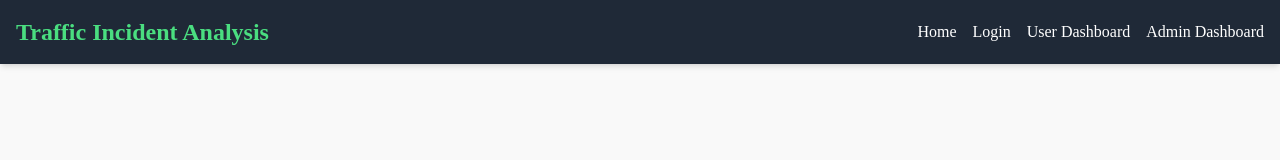
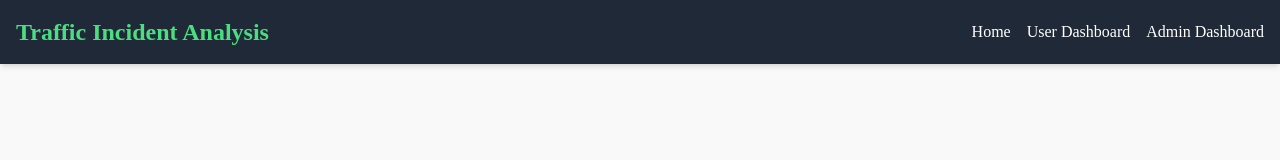
Before and after one commit to hwouu/kau-websw-team5-backend, a React (Create React App) app: page / in a window 1280 px wide. Shown: the top 160 px of the page. Built offline with nearby package versions, Linux system fonts and the light colour scheme.

Commit message:
feat: Header 컴포넌트 개선 및 네비게이션 바 추가

```diff
--- a/src/components/layout/Header.js
+++ b/src/components/layout/Header.js
@@ -13,9 +13,6 @@ function Header() {
           <Link to="/" className="hover:text-green-400">
             Home
           </Link>
-          <Link to="/login" className="hover:text-green-400">
-            Login
-          </Link>
           <Link to="/user-dashboard" className="hover:text-green-400">
             User Dashboard
           </Link>
```
